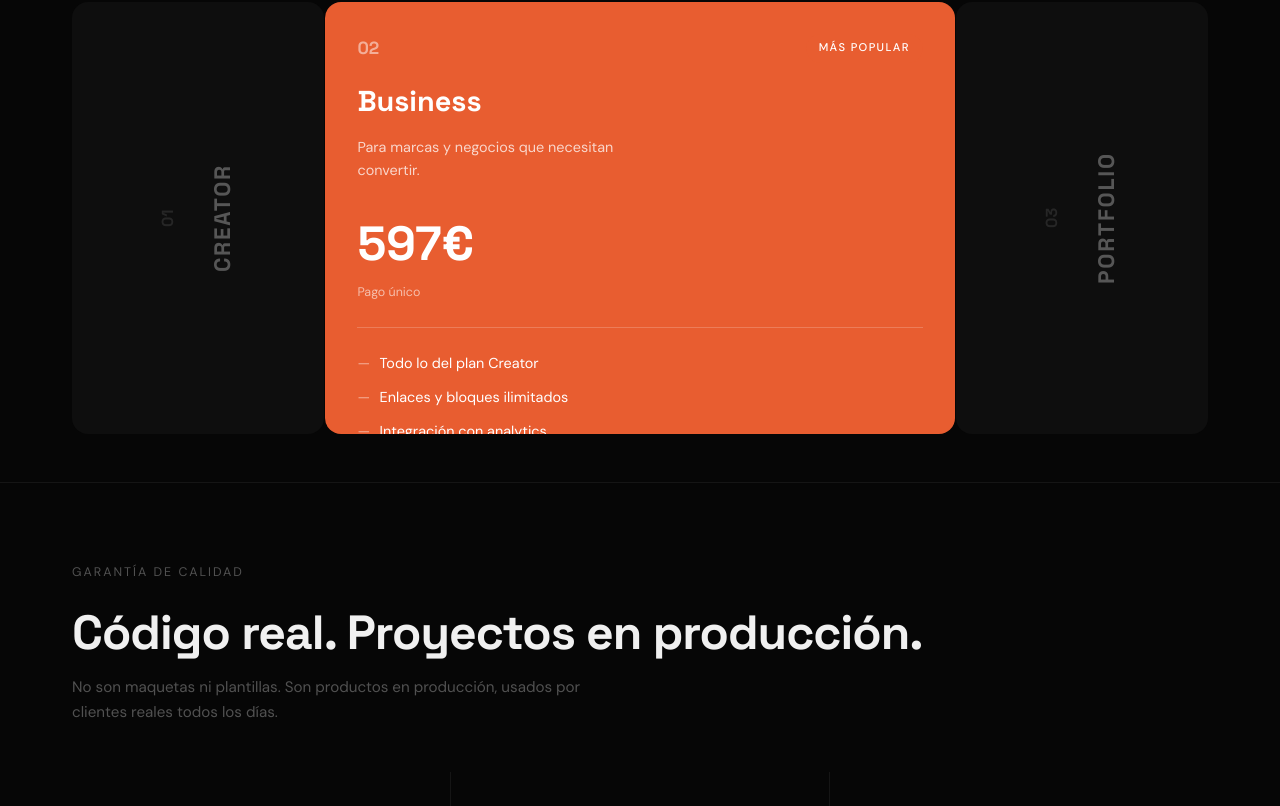
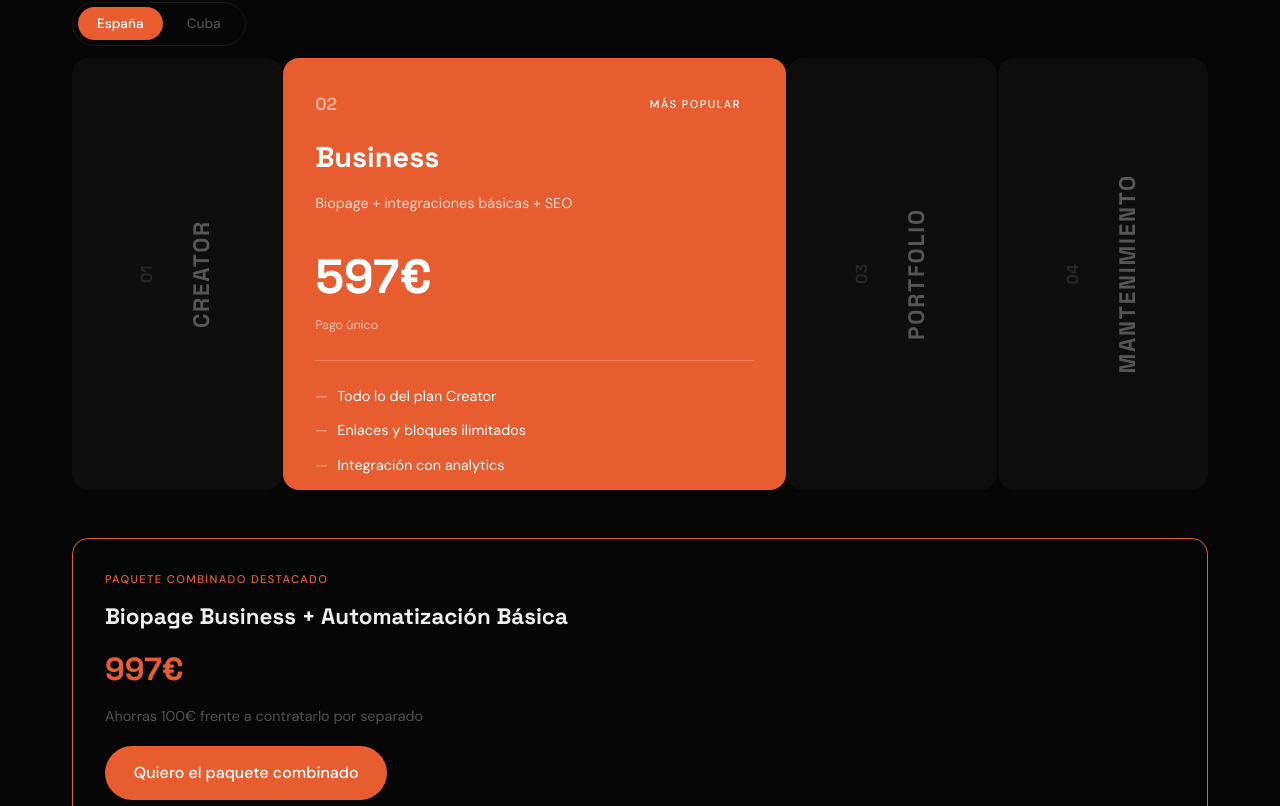
Before and after one commit to EnriqueBarroso/biopage, a React (Vite) app: page / in a window 1280 px wide. Shown: the part 1574-2380 px from the top of the page. Built offline with nearby package versions, Linux system fonts and the light colour scheme.

Commit message:
feat: add Cuba/Spain region toggle with CUP pricing, payment methods, and Telegram CTA

```diff
--- a/src/App.tsx
+++ b/src/App.tsx
@@ -10,9 +10,11 @@ import Portfolio from './components/Portfolio'
 import FAQ from './components/FAQ'
 import CTAFinal from './components/CTAFinal'
 import Footer from './components/Footer'
+import { RegionProvider } from './context/RegionContext'
 
 function App() {
   return (
+    <RegionProvider>
       <div>
         <CustomCursor />
         <Particles />
@@ -27,6 +29,7 @@ function App() {
         <CTAFinal />
         <Footer />
       </div>
+    </RegionProvider>
   )
 }
 
--- a/src/components/CTAFinal.tsx
+++ b/src/components/CTAFinal.tsx
@@ -1,12 +1,18 @@
 import FadeIn from './FadeIn'
 import { WA_BASE } from '../config'
+import { useRegion } from '../context/RegionContext'
 import styles from './CTAFinal.module.css'
+
+const TELEGRAM_LINK = 'https://t.me/biopagecuba_bot'
 
 const whatsappLink = `${WA_BASE}?text=${encodeURIComponent(
   'Hola, quiero información sobre mi página de enlaces Biopage.'
 )}`
 
 function CTAFinal() {
+  const { region } = useRegion()
+  const isCuba = region === 'CU'
+
   return (
     <section className={styles.cta}>
       <div className="container">
@@ -22,11 +28,11 @@ function CTAFinal() {
         </FadeIn>
         <a
           className={styles.button}
-          href={whatsappLink}
+          href={isCuba ? TELEGRAM_LINK : whatsappLink}
           target="_blank"
           rel="noopener noreferrer"
         >
-          Hablar por WhatsApp →
+          {isCuba ? 'Escríbeme por Telegram' : 'Hablar por WhatsApp →'}
         </a>
       </div>
     </section>
--- a/src/components/Planes.module.css
+++ b/src/components/Planes.module.css
@@ -23,6 +23,47 @@
   font-size: 0.85rem;
   max-width: 24ch;
   text-align: right;
+}
+
+.regionToggle {
+  display: inline-flex;
+  border: 1px solid var(--border);
+  border-radius: 999px;
+  padding: 0.3rem;
+  gap: 0.3rem;
+  margin-bottom: 0.75rem;
+}
+
+.regionButton {
+  border: none;
+  background: transparent;
+  color: var(--muted);
+  font-family: 'DM Sans', sans-serif;
+  font-size: 0.85rem;
+  font-weight: 500;
+  padding: 0.5rem 1.2rem;
+  border-radius: 999px;
+  cursor: pointer;
+  transition: background 0.2s ease, color 0.2s ease;
+}
+
+.regionButton:hover {
+  color: var(--text);
+}
+
+.regionButtonActive {
+  background: var(--accent);
+  color: #ffffff;
+}
+
+.regionButtonActive:hover {
+  color: #ffffff;
+}
+
+.regionNote {
+  color: var(--muted);
+  font-size: 0.8rem;
+  margin-bottom: 2rem;
 }
 
 .accordion {
@@ -195,6 +236,108 @@
   opacity: 0.85;
 }
 
+.combo {
+  display: flex;
+  flex-direction: column;
+  align-items: flex-start;
+  gap: 0.6rem;
+  border: 1px solid var(--accent);
+  border-radius: 16px;
+  padding: 2rem;
+  margin-bottom: 4rem;
+}
+
+.comboBadge {
+  text-transform: uppercase;
+  letter-spacing: 0.12em;
+  font-size: 0.7rem;
+  color: var(--accent);
+  font-weight: 500;
+}
+
+.comboTitle {
+  font-family: 'Space Grotesk', sans-serif;
+  font-weight: 700;
+  font-size: 1.4rem;
+}
+
+.comboPrice {
+  font-family: 'Space Grotesk', sans-serif;
+  font-weight: 700;
+  font-size: 2rem;
+  color: var(--accent);
+}
+
+.comboNote {
+  color: var(--muted);
+  font-size: 0.9rem;
+  margin-bottom: 0.5rem;
+}
+
+.comboCta {
+  text-decoration: none;
+  border-radius: 999px;
+  padding: 0.9rem 1.8rem;
+  font-family: 'DM Sans', sans-serif;
+  font-weight: 500;
+  background: var(--accent);
+  color: #ffffff;
+  transition: opacity 0.2s ease;
+}
+
+.comboCta:hover {
+  opacity: 0.85;
+}
+
+.payments {
+  margin-bottom: 4rem;
+}
+
+.paymentsTitle {
+  font-family: 'Space Grotesk', sans-serif;
+  font-weight: 700;
+  font-size: 1.2rem;
+  margin-bottom: 1.2rem;
+}
+
+.paymentsGrid {
+  display: grid;
+  grid-template-columns: repeat(3, 1fr);
+  gap: 1px;
+  background: var(--border);
+}
+
+.paymentCard {
+  background: #0e0e0e;
+  border-top: 2px solid transparent;
+  padding: 1.5rem;
+  display: flex;
+  flex-direction: column;
+  gap: 0.5rem;
+  transition: border-color 0.2s ease, background 0.2s ease;
+}
+
+.paymentCard:hover {
+  background: var(--surface);
+  border-top-color: var(--accent);
+}
+
+.paymentIcon {
+  font-size: 1.6rem;
+}
+
+.paymentTitle {
+  font-family: 'Space Grotesk', sans-serif;
+  font-weight: 700;
+  font-size: 0.95rem;
+  color: var(--accent);
+}
+
+.paymentDescription {
+  color: var(--muted);
+  font-size: 0.85rem;
+}
+
 @media (max-width: 768px) {
   .header {
     flex-direction: column;
@@ -228,6 +371,10 @@
     justify-content: flex-start;
   }
 
+  .paymentsGrid {
+    grid-template-columns: 1fr;
+  }
+
   .collapsedLabel {
     writing-mode: horizontal-tb;
     transform: none;
--- a/src/components/Planes.tsx
+++ b/src/components/Planes.tsx
@@ -1,18 +1,17 @@
 import { useState } from 'react'
-import { WA_BASE } from '../config'
+import { useRegion, type Region } from '../context/RegionContext'
 import styles from './Planes.module.css'
 
-const buildWhatsappLink = (message: string) =>
-  `${WA_BASE}?text=${encodeURIComponent(message)}`
+const CONTACT_URL: Record<Region, string> = {
+  ES: 'https://t.me/biopagecuba_bot',
+  CU: 'https://t.me/biopagecuba_bot',
+}
 
-const planes = [
+const planBase = [
   {
     number: '01',
     name: 'Creator',
-    description: 'Para creadores de contenido que quieren empezar fuerte.',
-    price: '297€',
-    priceNote: 'Pago único',
-    message: 'Hola, me interesa el Plan Creator (297€). ¿Podemos hablar?',
+    description: 'Biopage personalizada + hosting 1 año',
     featured: false,
     features: [
       'Página de enlaces a medida',
@@ -24,10 +23,7 @@ const planes = [
   {
     number: '02',
     name: 'Business',
-    description: 'Para marcas y negocios que necesitan convertir.',
-    price: '597€',
-    priceNote: 'Pago único',
-    message: 'Hola, me interesa el Plan Business (597€). ¿Podemos hablar?',
+    description: 'Biopage + integraciones básicas + SEO',
     featured: true,
     features: [
       'Todo lo del plan Creator',
@@ -40,10 +36,7 @@ const planes = [
   {
     number: '03',
     name: 'Portfolio',
-    description: 'Para profesionales que quieren mostrar su trabajo.',
-    price: '897€',
-    priceNote: 'Pago único',
-    message: 'Hola, me interesa el Plan Portfolio (897€). ¿Podemos hablar?',
+    description: 'Biopage avanzada + analíticas + soporte',
     featured: false,
     features: [
       'Todo lo del plan Business',
@@ -52,10 +45,67 @@ const planes = [
       'Dominio personalizado',
     ],
   },
+  {
+    number: '04',
+    name: 'Mantenimiento',
+    description: 'Actualizaciones, soporte y backups',
+    featured: false,
+    features: ['Actualizaciones continuas', 'Soporte técnico', 'Backups periódicos'],
+  },
 ]
+
+const pricingByRegion: Record<Region, Record<string, { price: string; priceNote: string }>> = {
+  ES: {
+    Creator: { price: '297€', priceNote: 'Pago único' },
+    Business: { price: '597€', priceNote: 'Pago único' },
+    Portfolio: { price: '897€', priceNote: 'Pago único' },
+    Mantenimiento: { price: '29€', priceNote: 'Por mes' },
+  },
+  CU: {
+    Creator: { price: '240 USD', priceNote: '~72.000 CUP' },
+    Business: { price: '480 USD', priceNote: '~144.000 CUP' },
+    Portfolio: { price: '720 USD', priceNote: '~216.000 CUP' },
+    Mantenimiento: { price: '23 USD', priceNote: '~6.900 CUP/mes' },
+  },
+}
+
+const paymentMethods = [
+  {
+    icon: '💵',
+    title: 'Transferencia en USD/EUR a España',
+    description: 'Zelle, PayPal o Western Union.',
+  },
+  {
+    icon: '🏦',
+    title: 'Transferencia en CUP',
+    description: 'Enzona o Transfermóvil.',
+  },
+  {
+    icon: '🤝',
+    title: 'Efectivo en Cuba',
+    description: 'Pago en mano, en CUP o USD.',
+  },
+]
+
+const comboByRegion: Record<Region, { title: string; price: string; note: string }> = {
+  ES: {
+    title: 'Biopage Business + Automatización Básica',
+    price: '997€',
+    note: 'Ahorras 100€ frente a contratarlo por separado',
+  },
+  CU: {
+    title: 'Biopage Business + Automatización Básica',
+    price: '800 USD',
+    note: '~240.000 CUP — ahorro de 120 USD frente a contratarlo por separado',
+  },
+}
 
 function Planes() {
   const [activeIndex, setActiveIndex] = useState(1)
+  const { region, setRegion } = useRegion()
+
+  const contactUrl = CONTACT_URL[region]
+  const combo = comboByRegion[region]
 
   return (
     <section id="planes" className={styles.planes}>
@@ -64,9 +114,33 @@ function Planes() {
           <h2 className={styles.title}>Elige lo que necesitas. Sin techos.</h2>
           <p className={styles.note}>Pago único. Sin suscripciones ni sorpresas.</p>
         </div>
+
+        <div className={styles.regionToggle}>
+          <button
+            type="button"
+            className={`${styles.regionButton} ${region === 'ES' ? styles.regionButtonActive : ''}`}
+            onClick={() => setRegion('ES')}
+          >
+            España
+          </button>
+          <button
+            type="button"
+            className={`${styles.regionButton} ${region === 'CU' ? styles.regionButtonActive : ''}`}
+            onClick={() => setRegion('CU')}
+          >
+            Cuba
+          </button>
+        </div>
+        {region === 'CU' && (
+          <p className={styles.regionNote}>
+            Equivalencia orientativa. Precio base en USD. Pago en CUP, USD o efectivo.
+          </p>
+        )}
+
         <div className={styles.accordion}>
-          {planes.map((plan, index) => {
+          {planBase.map((plan, index) => {
             const isActive = index === activeIndex
+            const { price, priceNote } = pricingByRegion[region][plan.name]
 
             return (
               <div
@@ -83,8 +157,8 @@ function Planes() {
                     <div className={styles.number}>{plan.number}</div>
                     <h3 className={styles.name}>{plan.name}</h3>
                     <p className={styles.description}>{plan.description}</p>
-                    <div className={styles.price}>{plan.price}</div>
-                    <div className={styles.priceNote}>{plan.priceNote}</div>
+                    <div className={styles.price}>{price}</div>
+                    <div className={styles.priceNote}>{priceNote}</div>
                     <hr className={styles.hr} />
                     <ul className={styles.features}>
                       {plan.features.map((feature) => (
@@ -96,7 +170,7 @@ function Planes() {
                     </ul>
                     <a
                       className={styles.cta}
-                      href={buildWhatsappLink(plan.message)}
+                      href={contactUrl}
                       target="_blank"
                       rel="noopener noreferrer"
                     >
@@ -115,6 +189,37 @@ function Planes() {
             )
           })}
         </div>
+        <div className={styles.combo}>
+          <span className={styles.comboBadge}>Paquete combinado destacado</span>
+          <h3 className={styles.comboTitle}>{combo.title}</h3>
+          <div className={styles.comboPrice}>{combo.price}</div>
+          <p className={styles.comboNote}>{combo.note}</p>
+          <a
+            className={styles.comboCta}
+            href={contactUrl}
+            target="_blank"
+            rel="noopener noreferrer"
+          >
+            Quiero el paquete combinado
+          </a>
+        </div>
+
+        {region === 'CU' && (
+          <div className={styles.payments}>
+            <h3 className={styles.paymentsTitle}>¿Cómo se paga?</h3>
+            <div className={styles.paymentsGrid}>
+              {paymentMethods.map((method, index) => (
+                <div className={styles.paymentCard} key={method.title}>
+                  <span className={styles.paymentIcon}>{method.icon}</span>
+                  <h4 className={styles.paymentTitle}>
+                    Opción {index + 1} — {method.title}
+                  </h4>
+                  <p className={styles.paymentDescription}>{method.description}</p>
+                </div>
+              ))}
+            </div>
+          </div>
+        )}
       </div>
     </section>
   )
--- /dev/null
+++ b/src/context/RegionContext.tsx
@@ -0,0 +1,25 @@
+import { createContext, useContext, useState, type ReactNode } from 'react'
+
+export type Region = 'ES' | 'CU'
+
+type RegionContextValue = {
+  region: Region
+  setRegion: (region: Region) => void
+}
+
+const RegionContext = createContext<RegionContextValue | null>(null)
+
+export function RegionProvider({ children }: { children: ReactNode }) {
+  const [region, setRegion] = useState<Region>('ES')
+  return (
+    <RegionContext.Provider value={{ region, setRegion }}>{children}</RegionContext.Provider>
+  )
+}
+
+export function useRegion() {
+  const context = useContext(RegionContext)
+  if (!context) {
+    throw new Error('useRegion must be used within a RegionProvider')
+  }
+  return context
+}
```
Lines whose indentation alone changed are shown as unchanged.
